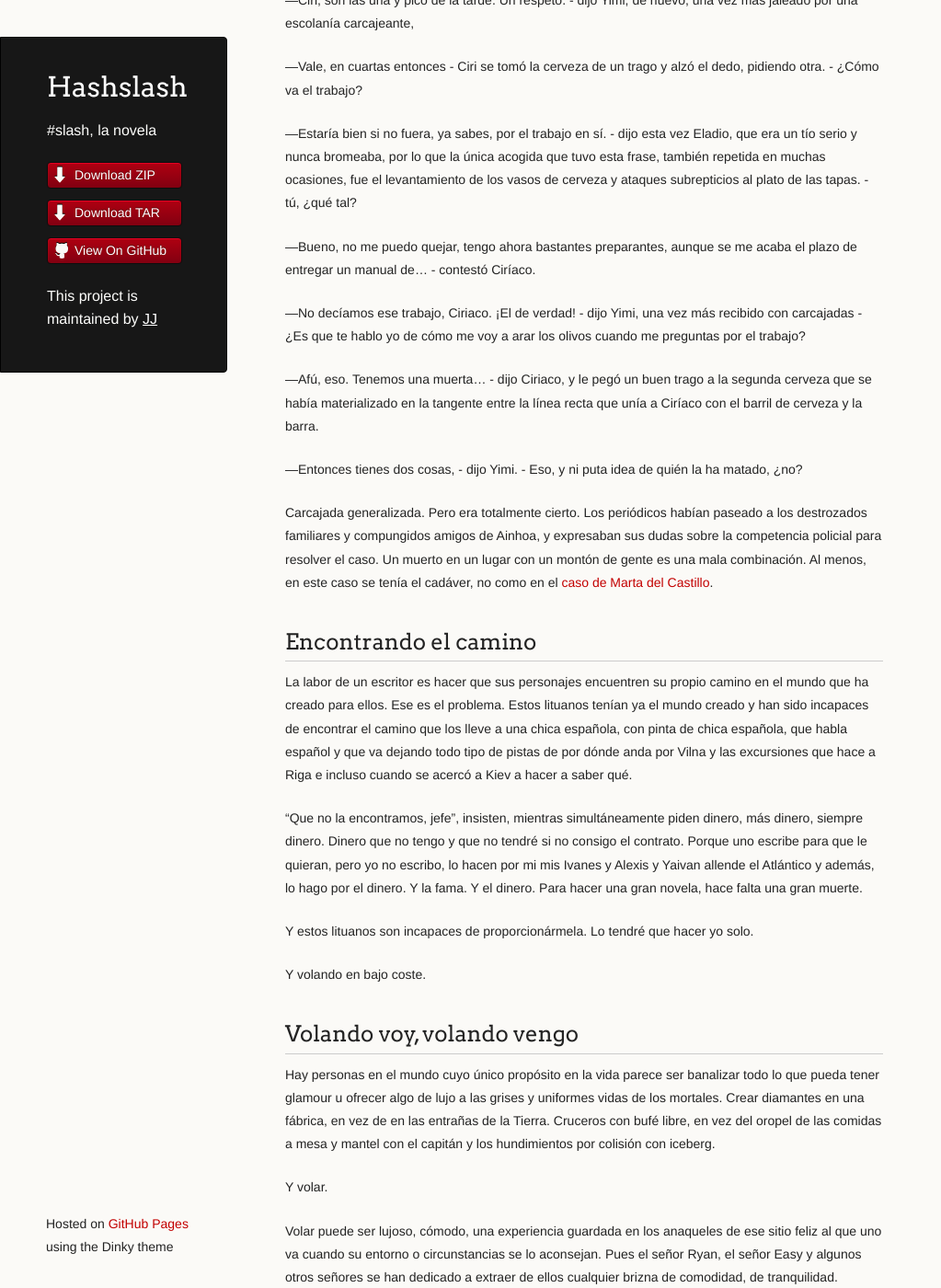
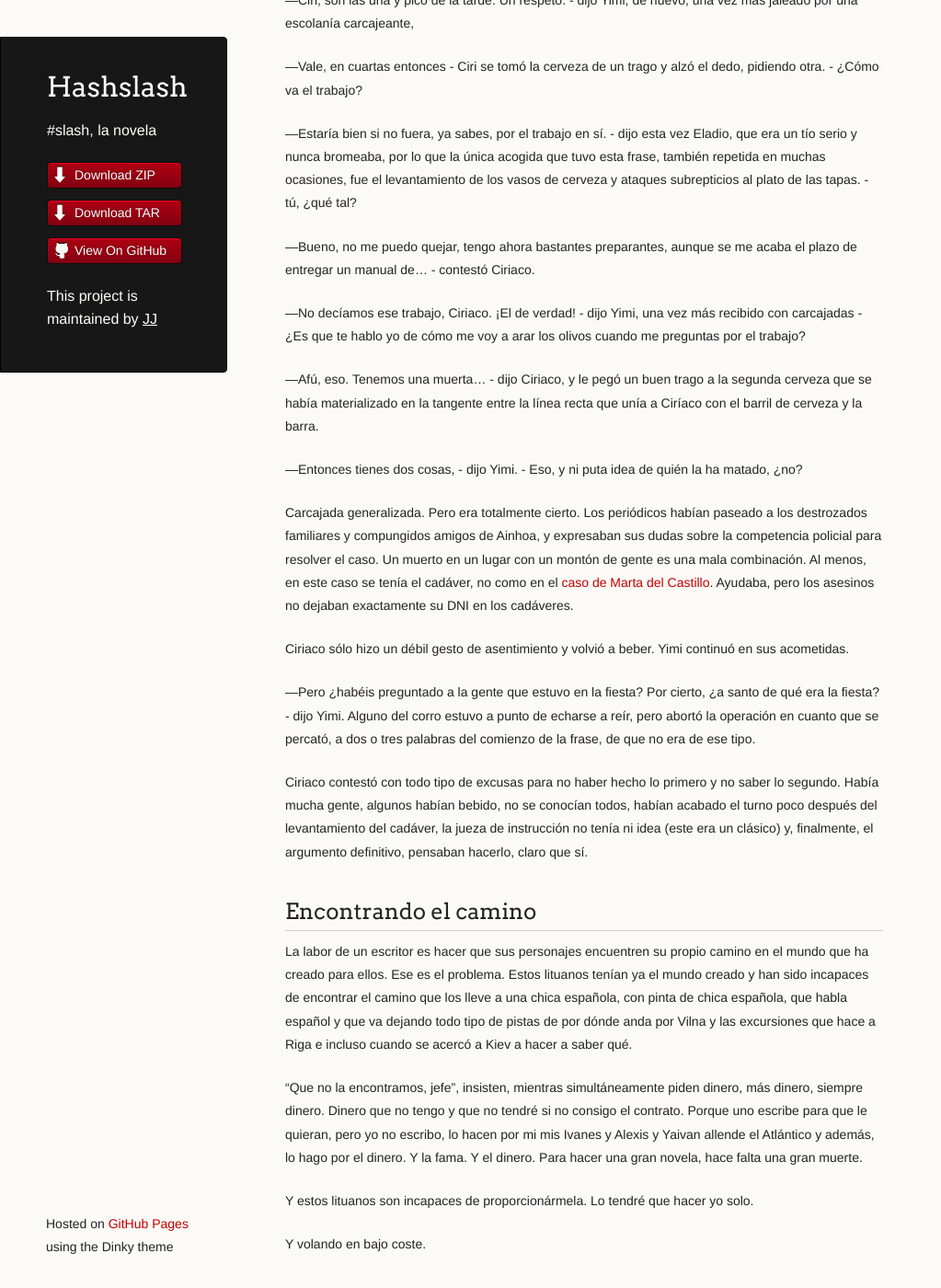
Before and after one commit to JJ/HashSlash, a Jekyll site: the page built from texto/HashSlash.md, in a window 1280 px wide and 1400 px high, scrolled down 42814 px. Shown: the whole window at 92% size, without its empty margins (0-1023 px from the left). Built offline with Jekyll 4.4.1, drawn with Linux system fonts in a browser that asks for light colours.

Commit message:
Sync texto/HashSlash.md from master to gh-pages

```diff
--- a/texto/HashSlash.md
+++ b/texto/HashSlash.md
@@ -2146,7 +2146,7 @@ el levantamiento de los vasos de cerveza y ataques subrepticios al
 plato de las tapas. - tú, ¿qué tal?
 
 —Bueno, no me puedo quejar, tengo ahora bastantes preparantes, aunque
-se me acaba el plazo de entregar un manual de... - contestó Ciríaco.
+se me acaba el plazo de entregar un manual de... - contestó Ciriaco.
 
 —No decíamos ese trabajo, Ciriaco. ¡El de verdad! - dijo Yimi, una vez
 más recibido con carcajadas - ¿Es que te hablo yo de cómo me voy a
@@ -2166,7 +2166,24 @@ Ainhoa, y expresaban sus dudas sobre la competencia policial para
 resolver el caso. Un muerto en un lugar con un montón de gente es una
 mala combinación. Al menos, en este caso se tenía el cadáver, no como
 en el
-[caso de Marta del Castillo](http://es.wikipedia.org/wiki/Marta_del_Castillo).
+[caso de Marta del Castillo](http://es.wikipedia.org/wiki/Marta_del_Castillo). Ayudaba,
+pero los asesinos no dejaban exactamente su DNI en los cadáveres.
+
+Ciriaco sólo hizo un débil gesto de asentimiento y volvió a
+beber. Yimi continuó en sus acometidas.
+
+—Pero ¿habéis preguntado a la gente que estuvo en la fiesta? Por
+cierto, ¿a santo de qué era la fiesta? - dijo Yimi. Alguno del corro
+estuvo a punto de echarse a reír, pero abortó la operación en cuanto
+que se percató, a dos o tres palabras del comienzo de la frase, de que
+no era de ese tipo.
+
+Ciriaco contestó con todo tipo de excusas para no haber hecho lo
+primero y no saber lo segundo. Había mucha gente, algunos habían
+bebido, no se conocían todos, habían acabado el turno poco después del
+levantamiento del cadáver, la jueza de instrucción no tenía ni idea
+(este era un clásico) y, finalmente, el argumento definitivo, pensaban
+hacerlo, claro que sí.
 
 
 
```
